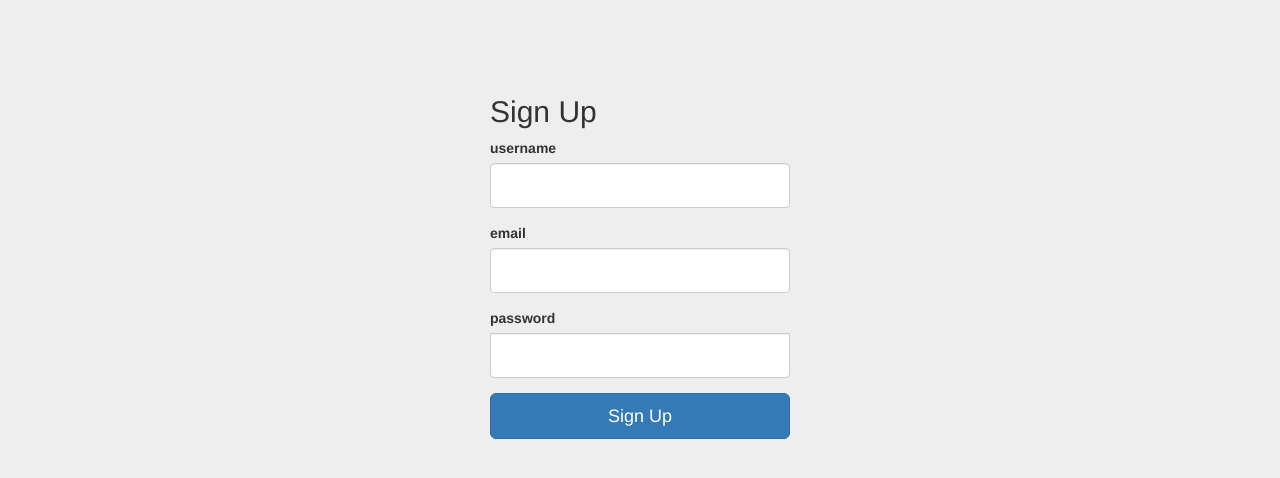
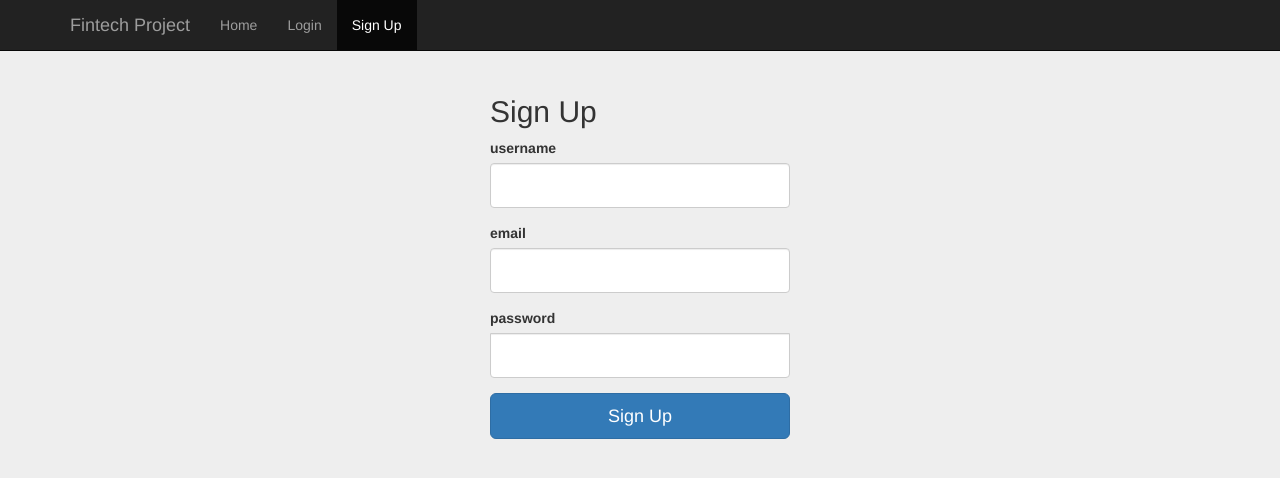
Before and after one commit to andanor/021_fintech_plataform, a Flask app: page /signup in a window 1280 px wide. Shown: the top 478 px of the page. Run offline with Flask 2, Linux system fonts and the light colour scheme; parts of the project's set-up code (start-up, migrations or seed data) failed here and were passed over; some libraries are stand-ins or nearby versions.

Commit message:
Actualización de signup.html
Se añadió la barra de navegación y la línea de código 37.

```diff
--- a/templates/signup.html
+++ b/templates/signup.html
@@ -11,6 +11,28 @@ Sign Up
 {% endblock %}
 
 {% block content %}
+
+<nav class="navbar navbar-inverse navbar-fixed-top">
+	<div class="container">
+	  <div class="navbar-header">
+	    <button type="button" class="navbar-toggle collapsed" data-toggle="collapse" data-target="#navbar" aria-expanded="false" aria-controls="navbar">
+	      <span class="sr-only">Toggle navigation</span>
+	      <span class="icon-bar"></span>
+	      <span class="icon-bar"></span>
+	      <span class="icon-bar"></span>
+	    </button>
+	    <a class="navbar-brand" href="#">Fintech Project</a>
+	  </div>
+	  <div id="navbar" class="collapse navbar-collapse">
+	    <ul class="nav navbar-nav">
+	      <li><a href="{{ url_for('index') }}">Home</a></li>
+	      <li><a href="{{ url_for('login') }}">Login</a></li>
+	      <li class="active"><a href="{{ url_for('signup') }}">Sign Up</a></li>
+	    </ul>
+	  </div><!--/.nav-collapse -->
+	</div>
+</nav>
+
 <div class="container">
   <h1 > {{ message }}</h1>
   <form class="form-signin" method="POST" action="/signup">
```
